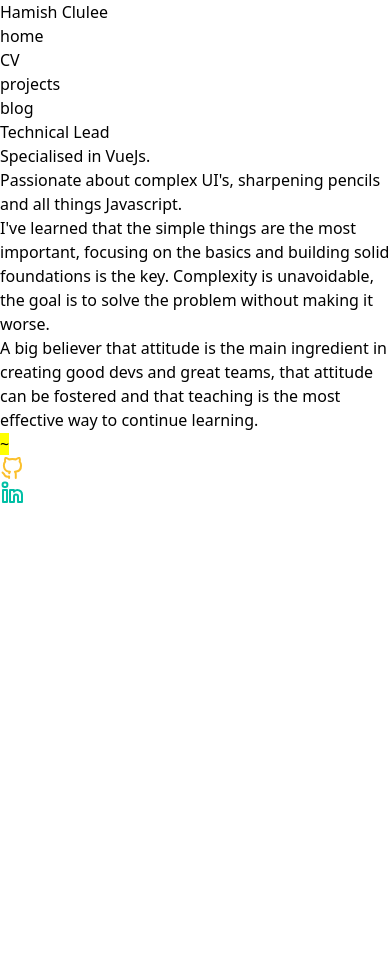
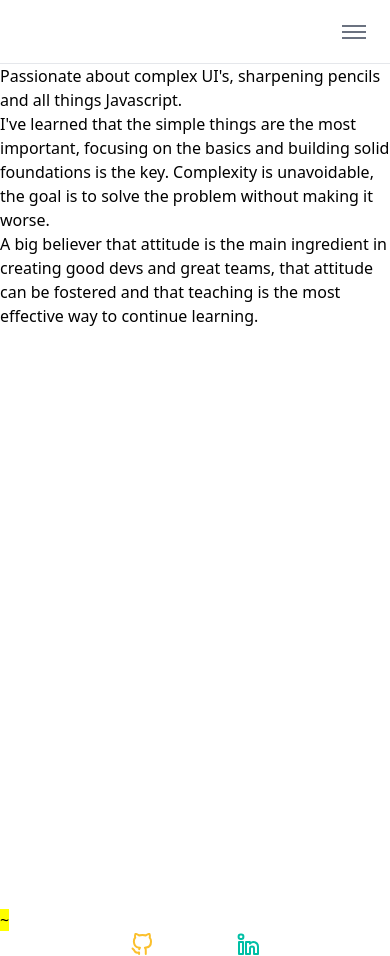
Before and after one commit to HamishClulee/mats-netlify, a Vue app: page / in a window 390 px wide. Before the commit the page ends 844 px from the top, so only its background shows below. Built offline with nearby package versions, Linux system fonts and the light colour scheme.

Commit message:
Convert navbar to tailwind

```diff
--- a/src/components/MatsNav.vue
+++ b/src/components/MatsNav.vue
@@ -1,80 +1,105 @@
 <template>
-  <div class="navbar-con">
-    <div class="navbar-left">Hamish Clulee</div>
-    <div class="navbar-right">
-      <div class="text-item" :class="checkvis('home') ? 'active-route' : ''">
-        <router-link :to="{ path: '/' }">home</router-link>
+  <div>
+    <div class="flex w-full h-16 border-grey-100 border-b items-center">
+      <div class="hidden md:flex w-full">
+        <div class="w-1/3 flex justify-start">Hamish Clulee</div>
+        <div class="w-2/3 flex justify-end">
+          <div
+            v-for="({ name, route, text }, index) in routes"
+            :key="index"
+            class="mx-8"
+            :class="checkvis(name) ? 'active-route' : ''"
+          >
+            <router-link :to="{ path: route }">{{ text }}</router-link>
+          </div>
+        </div>
       </div>
-      <div class="text-item" :class="checkvis('cv') ? 'active-route' : ''">
-        <router-link :to="{ path: '/cv' }">CV</router-link>
+
+      <!-- hamburger -->
+      <div
+        v-if="!isCanvasOpen"
+        class="w-full h-16 mr-6 flex flex-col justify-center items-end md:hidden"
+        @click="toggleCanvas"
+      >
+        <div
+          v-for="(_, index) in Array(3)"
+          :key="index"
+          class="h-0.5 my-0.5 w-6 bg-gray-500"
+        ></div>
       </div>
-      <div class="text-item" :class="checkvis('work') ? 'active-route' : ''">
-        <router-link :to="{ path: '/work' }">projects</router-link>
-      </div>
-      <div class="text-item" :class="checkvis('blog') ? 'active-route' : ''">
-        <router-link :to="{ path: '/blog' }">blog</router-link>
+
+      <div
+        v-else
+        class="w-full h-16 mr-6 flex flex-col justify-center items-end md:hidden"
+        @click="toggleCanvas"
+      >
+        <div class="h-0.5 w-6 bg-gray-500 transform origin-center rotate-45"></div>
+        <div
+          class="h-0.5 w-6 bg-gray-500 relative transform origin-center -rotate-45"
+          style="bottom: 2px"
+        ></div>
       </div>
     </div>
-    <div class="hamburger" @click="togglecanvas">
-      <div class="line"></div>
-      <div class="line"></div>
-      <div class="line"></div>
-    </div>
-    <div v-if="canvasopen" class="canvas-nav">
+
+    <!-- canvas transform origin-center -rotate-45 -->
+    <div
+      v-if="isCanvasOpen"
+      class="flex mt-16 bg-white w-full h-screen absolute inset-x-0 inset-y-0 justify-end"
+    >
       <div class="canvas-text-con">
-        <div class="big-x" @click="togglecanvas">
-          <div class="line"></div>
-          <div class="line"></div>
-        </div>
         <div
-          class="canvas-item"
-          :class="checkvis('home') ? 'active-route canvas' : ''"
-          @click="togglecanvas"
+          v-for="({ name, route, text }, index) in routes"
+          :key="index"
+          class="mr-8 my-4"
+          :class="checkvis(name) ? 'active-route canvas' : ''"
+          @click="toggleCanvas"
         >
-          <router-link :to="{ path: '/' }">home</router-link>
-        </div>
-        <div
-          class="canvas-item"
-          :class="checkvis('cv') ? 'active-route canvas' : ''"
-          @click="togglecanvas"
-        >
-          <router-link :to="{ path: '/cv' }">CV</router-link>
-        </div>
-        <div
-          class="canvas-item"
-          :class="checkvis('work') ? 'active-route canvas' : ''"
-          @click="togglecanvas"
-        >
-          <router-link :to="{ path: '/work' }">Projects</router-link>
-        </div>
-        <div
-          class="canvas-item"
-          :class="checkvis('blog') ? 'active-route canvas' : ''"
-          @click="togglecanvas"
-        >
-          <router-link :to="{ path: '/blog' }">blog</router-link>
+          <router-link :to="{ path: route }">{{ text }}</router-link>
         </div>
       </div>
     </div>
   </div>
 </template>
+
 <script>
 export default {
-  name: 'NavBar',
+  name: "NavBar",
   data() {
     return {
-      canvasopen: false,
-    }
+      isCanvasOpen: false,
+      routes: [
+        {
+          name: "Home",
+          route: "/",
+          text: "home",
+        },
+        {
+          name: "Cv",
+          route: "/cv",
+          text: "CV",
+        },
+        {
+          name: "Work",
+          route: "/work",
+          text: "work",
+        },
+        {
+          name: "Blog",
+          route: "/blog",
+          text: "blog",
+        },
+      ],
+    };
   },
   methods: {
-    togglecanvas() {
-      this.canvasopen = !this.canvasopen
+    toggleCanvas() {
+      this.isCanvasOpen = !this.isCanvasOpen;
     },
     routehome() {
-      this.$router.push({ path: "/" })
+      this.$router.push({ path: "/" });
     },
     checkvis(item) {
-      return item === this.$route.name
+      return item === this.$route.name;
     },
   },
 };
--- a/src/components/NavFoot.vue
+++ b/src/components/NavFoot.vue
@@ -1,6 +1,6 @@
 <template>
-  <div class="foot-con">
-    <div class="header-icons-home">
+  <div class="w-full flex items-center justify-center">
+    <div class="w-1/3 flex flex-row justify-between">
       <a
         href="https://github.com/HamishClulee"
         target="_blank"
--- a/src/views/Home.vue
+++ b/src/views/Home.vue
@@ -1,27 +1,23 @@
 <template>
-  <div class="home-con">
-    <div class="avatar-container">
-      <div class="avatar-text-container">
-        <h1>Technical Lead</h1>
-        <h3>Specialised in VueJs.</h3>
-      </div>
-    </div>
-
+  <div class="">
+    <div class="min-h-screen">
       <p>Passionate about complex UI's, sharpening pencils and all things Javascript.</p>
       <p>
         I've learned that the simple things are the most important, focusing on the basics
-      and building solid foundations is the key. Complexity is unavoidable, the goal is to
-      solve the problem without making it worse.
+        and building solid foundations is the key. Complexity is unavoidable, the goal is
+        to solve the problem without making it worse.
       </p>
       <p>
-      A big believer that attitude is the main ingredient in creating good devs and great
-      teams, that attitude can be fostered and that teaching is the most effective way to
-      continue learning.
+        A big believer that attitude is the main ingredient in creating good devs and
+        great teams, that attitude can be fostered and that teaching is the most effective
+        way to continue learning.
       </p>
+    </div>
 
     <mark class="divider">~</mark>
 
-    <div class="header-icons-home">
+    <div class="w-full flex items-center justify-center">
+      <div class="w-1/3 flex flex-row justify-between">
         <a
           href="https://github.com/HamishClulee"
           target="_blank"
@@ -38,6 +34,7 @@
         </a>
       </div>
     </div>
+  </div>
 </template>
 ``
 
```
Lines whose indentation alone changed are shown as unchanged.
